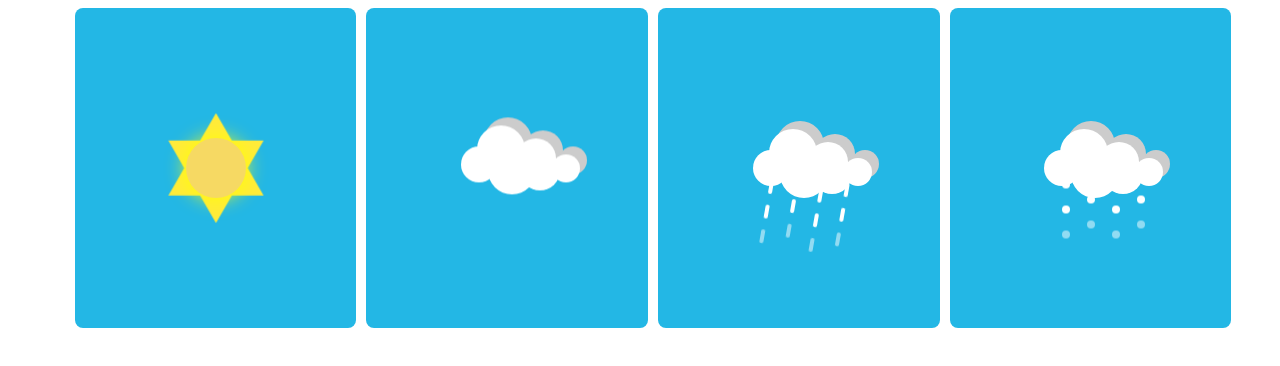
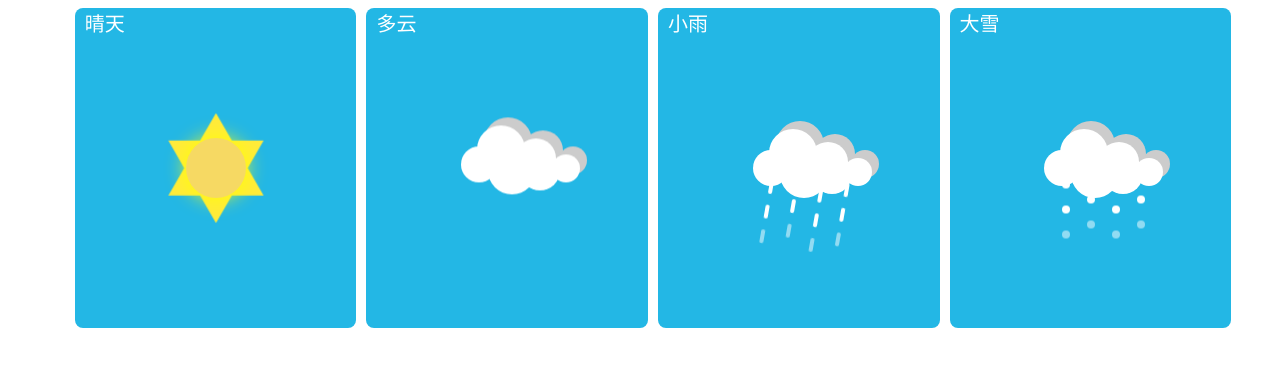
Before and after one commit to wenchaoweng/weather-demo, a plain HTML site: page index.html in a window 1280 px wide. Drawn offline with Linux system fonts and the light colour scheme.

Commit message:
添加晴云雨雪说明

```diff
--- a/index.html
+++ b/index.html
@@ -7,13 +7,27 @@
 
 <body>
     <div class="wrapper">
-        <div class="weather sunny"></div>
-        <div class="weather cloudy"></div>
-        <div class="weather rainy"></div>
-        <div class="weather snowy"></div>
+        <div class="weather sunny">
+            <span class="type">晴天</span>
+        </div>
+        <div class="weather cloudy">
+            <span class="type">多云</span>
+        </div>
+        <div class="weather rainy">
+            <span class="type">小雨</span>
+        </div>
+        <div class="weather snowy">
+            <span class="type">大雪</span>
+        </div>
     </div>
 </body>
 <style>
+.type{
+    color: white;
+    font-size: 20px;
+    margin-top: 10px;
+    margin-left: 10px;
+}
 .wrapper{
     width: 100vw;
     height: 100vh;
```
